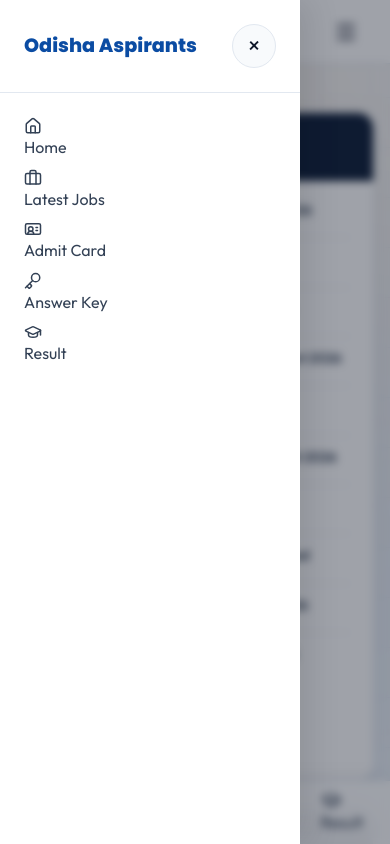
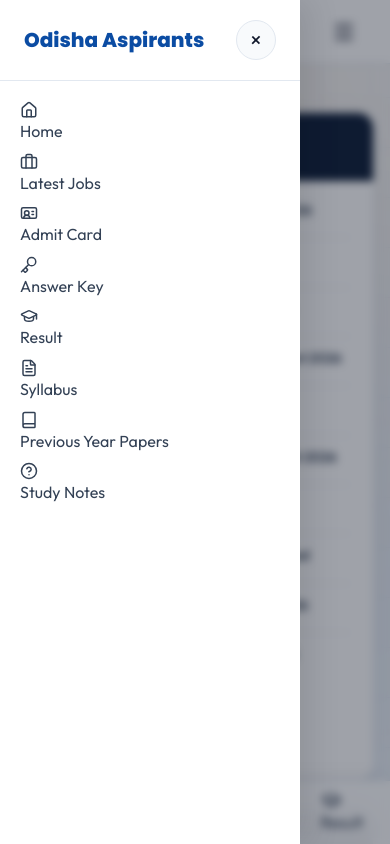
Before and after one commit to rusikakisku-jpg/odishaaspirants, a Next.js app: page / in a window 390 px wide. Both pictures are taken after a click on the button "Open Navigation". Shown: the top 844 px of the page. Built offline with nearby package versions, Linux system fonts and the light colour scheme.

Commit message:
Configure 100% exact mobile and tablet sidebar drawer and sticky bottom navigation matching odishaaspirants.com

```diff
--- a/src/components/Header.tsx
+++ b/src/components/Header.tsx
@@ -1,6 +1,6 @@
 'use client';
 
-import React, { useState } from 'react';
+import React, { useState, useEffect } from 'react';
 import Link from 'next/link';
 import { usePathname } from 'next/navigation';
 import {
@@ -13,12 +13,14 @@ import {
   GraduationCap,
   FileText,
   Book,
+  HelpCircle,
 } from 'lucide-react';
 
 export default function Header() {
   const pathname = usePathname();
   const [drawerOpen, setDrawerOpen] = useState(false);
 
+  // Desktop Header Nav Items (5 items matching live header)
   const navItems = [
     { label: 'Home', href: '/', key: 'home', icon: Home },
     { label: 'Latest Jobs', href: '/latest-jobs', key: 'jobs', icon: Briefcase },
@@ -26,6 +28,32 @@ export default function Header() {
     { label: 'Answer Key', href: '/answer-key', key: 'key', icon: Key },
     { label: 'Result', href: '/result', key: 'result', icon: GraduationCap },
   ];
+
+  // Drawer Nav Items (Full list matching mobile/tablet side drawer)
+  const drawerNavItems = [
+    { label: 'Home', href: '/', key: 'home', icon: Home },
+    { label: 'Latest Jobs', href: '/latest-jobs', key: 'jobs', icon: Briefcase },
+    { label: 'Admit Card', href: '/admit-card', key: 'admit', icon: IdCard },
+    { label: 'Answer Key', href: '/answer-key', key: 'key', icon: Key },
+    { label: 'Result', href: '/result', key: 'result', icon: GraduationCap },
+    { label: 'Syllabus', href: '/syllabus', key: 'syllabus', icon: FileText },
+    { label: 'Previous Year Papers', href: '/pyq', key: 'pyq', icon: Book },
+    { label: 'Study Notes', href: '/notes', key: 'notes', icon: HelpCircle },
+  ];
+
+  const handleDrawerToggle = (isOpen: boolean) => {
+    setDrawerOpen(isOpen);
+    if (typeof document !== 'undefined') {
+      document.body.style.overflow = isOpen ? 'hidden' : '';
+    }
+  };
+
+  useEffect(() => {
+    setDrawerOpen(false);
+    if (typeof document !== 'undefined') {
+      document.body.style.overflow = '';
+    }
+  }, [pathname]);
 
   const isNavActive = (itemHref: string) => {
     if (!pathname) return false;
@@ -37,6 +65,9 @@ export default function Header() {
     if (cleanHref === '/admit-card') return cleanPath === '/admit-card' || cleanPath.includes('admit');
     if (cleanHref === '/answer-key') return cleanPath === '/answer-key' || cleanPath.includes('key');
     if (cleanHref === '/result') return cleanPath === '/result' || cleanPath.includes('result');
+    if (cleanHref === '/syllabus') return cleanPath === '/syllabus';
+    if (cleanHref === '/pyq') return cleanPath === '/pyq';
+    if (cleanHref === '/notes') return cleanPath === '/notes';
 
     return cleanPath === cleanHref || cleanPath.startsWith(cleanHref);
   };
@@ -65,8 +96,8 @@ export default function Header() {
             })}
           </ul>
 
-          {/* Mobile Drawer Toggle Button */}
-          <button className="nav-toggle-btn" onClick={() => setDrawerOpen(true)} aria-label="Open Navigation">
+          {/* Mobile & Tablet Drawer Toggle Button */}
+          <button className="nav-toggle-btn" onClick={() => handleDrawerToggle(true)} aria-label="Open Navigation">
             <Menu style={{ width: '24px', height: '24px' }} />
           </button>
         </div>
@@ -74,44 +105,44 @@ export default function Header() {
 
       {/* Mobile Bottom Navigation Bar */}
       <div className="mobile-bottom-nav">
-        <Link href="/" className={`bottom-nav-link ${pathname === '/' ? 'active' : ''}`}>
+        <Link href="/" className={`bottom-nav-link ${isNavActive('/') ? 'active' : ''}`}>
           <Home style={{ width: '20px', height: '20px' }} />
           <span>Home</span>
         </Link>
-        <Link href="/latest-jobs" className={`bottom-nav-link ${pathname === '/latest-jobs' ? 'active' : ''}`}>
+        <Link href="/latest-jobs" className={`bottom-nav-link ${isNavActive('/latest-jobs') ? 'active' : ''}`}>
           <Briefcase style={{ width: '20px', height: '20px' }} />
           <span>Jobs</span>
         </Link>
-        <Link href="/admit-card" className={`bottom-nav-link ${pathname === '/admit-card' ? 'active' : ''}`}>
+        <Link href="/admit-card" className={`bottom-nav-link ${isNavActive('/admit-card') ? 'active' : ''}`}>
           <IdCard style={{ width: '20px', height: '20px' }} />
           <span>Admit</span>
         </Link>
-        <Link href="/answer-key" className={`bottom-nav-link ${pathname === '/answer-key' ? 'active' : ''}`}>
+        <Link href="/answer-key" className={`bottom-nav-link ${isNavActive('/answer-key') ? 'active' : ''}`}>
           <Key style={{ width: '20px', height: '20px' }} />
           <span>Key</span>
         </Link>
-        <Link href="/result" className={`bottom-nav-link ${pathname === '/result' ? 'active' : ''}`}>
+        <Link href="/result" className={`bottom-nav-link ${isNavActive('/result') ? 'active' : ''}`}>
           <GraduationCap style={{ width: '20px', height: '20px' }} />
           <span>Result</span>
         </Link>
       </div>
 
-      {/* Mobile Off-Canvas Drawer */}
-      <div className={`drawer-overlay ${drawerOpen ? 'open' : ''}`} onClick={() => setDrawerOpen(false)}>
+      {/* Mobile & Tablet Off-Canvas Drawer */}
+      <div className={`drawer-overlay ${drawerOpen ? 'open' : ''}`} onClick={() => handleDrawerToggle(false)}>
         <aside className="drawer-aside" onClick={(e) => e.stopPropagation()}>
           <div className="drawer-header">
             <div style={{ display: 'flex', alignItems: 'center', gap: '8px' }}>
-              <span style={{ fontFamily: 'Poppins, sans-serif', fontWeight: 800, fontSize: '1.2rem', color: '#0b4ca3' }}>
+              <span style={{ fontFamily: 'Poppins, sans-serif', fontWeight: 800, fontSize: '1.25rem', color: '#0b4ca3' }}>
                 Odisha Aspirants
               </span>
             </div>
-            <button className="drawer-close" onClick={() => setDrawerOpen(false)} aria-label="Close menu">
+            <button className="drawer-close" onClick={() => handleDrawerToggle(false)} aria-label="Close menu">
               &times;
             </button>
           </div>
 
           <ul className="drawer-menu">
-            {navItems.map((item) => {
+            {drawerNavItems.map((item) => {
               const active = isNavActive(item.href);
               const IconComp = item.icon;
               return (
@@ -119,7 +150,7 @@ export default function Header() {
                   <Link
                     href={item.href}
                     className={`drawer-link ${active ? 'active' : ''}`}
-                    onClick={() => setDrawerOpen(false)}
+                    onClick={() => handleDrawerToggle(false)}
                   >
                     <IconComp style={{ width: '18px', height: '18px' }} />
                     <span>{item.label}</span>
@@ -229,11 +260,9 @@ export default function Header() {
           display: none;
           background: none;
           border: none;
-          font-size: 1.4rem;
           color: #0f172a;
           cursor: pointer;
-          padding: 8px;
-          border-radius: 4px;
+          border-radius: 8px;
           transition: background 0.2s;
         }
 
@@ -278,9 +307,10 @@ export default function Header() {
 
         .bottom-nav-link.active {
           color: #0b4ca3;
+          font-weight: 700;
         }
 
-        /* Mobile Off-Canvas Drawer */
+        /* Mobile & Tablet Off-Canvas Drawer */
         .drawer-overlay {
           position: fixed;
           top: 0;
@@ -320,7 +350,7 @@ export default function Header() {
         }
 
         .drawer-header {
-          padding: 1.5rem;
+          padding: 1.25rem 1.5rem;
           border-bottom: 1px solid #e2e8f0;
           display: flex;
           justify-content: space-between;
@@ -330,20 +360,27 @@ export default function Header() {
         .drawer-close {
           background: #f8fafc;
           border: 1px solid #e2e8f0;
-          width: 44px;
-          height: 44px;
+          width: 40px;
+          height: 40px;
           border-radius: 50%;
           display: flex;
           align-items: center;
           justify-content: center;
-          font-size: 1.4rem;
+          font-size: 1.3rem;
           cursor: pointer;
           color: #0f172a;
+          transition: all 0.2s;
+        }
+
+        .drawer-close:hover {
+          background: #fee2e2;
+          color: #ef4444;
+          border-color: #fecaca;
         }
 
         .drawer-menu {
           list-style: none;
-          padding: 1.5rem;
+          padding: 1.25rem;
           margin: 0;
           display: flex;
           flex-direction: column;
@@ -362,13 +399,15 @@ export default function Header() {
           font-weight: 600;
           border-radius: 12px;
           transition: all 0.2s;
-          font-size: 0.98rem;
+          font-size: 0.95rem;
+          font-family: 'Poppins', sans-serif;
         }
 
         .drawer-link:hover,
         .drawer-link.active {
           color: #0b4ca3;
           background: #eff6ff;
+          font-weight: 700;
         }
 
         @media (max-width: 1200px) {
@@ -379,6 +418,9 @@ export default function Header() {
             display: flex;
             align-items: center;
             justify-content: center;
+            width: 44px;
+            height: 44px;
+            padding: 0;
           }
         }
 
@@ -390,6 +432,12 @@ export default function Header() {
             display: flex;
           }
         }
+
+        @media (max-width: 480px) {
+          .nav-brand-title {
+            font-size: 1.2rem;
+          }
+        }
       `}</style>
     </>
   );
```
